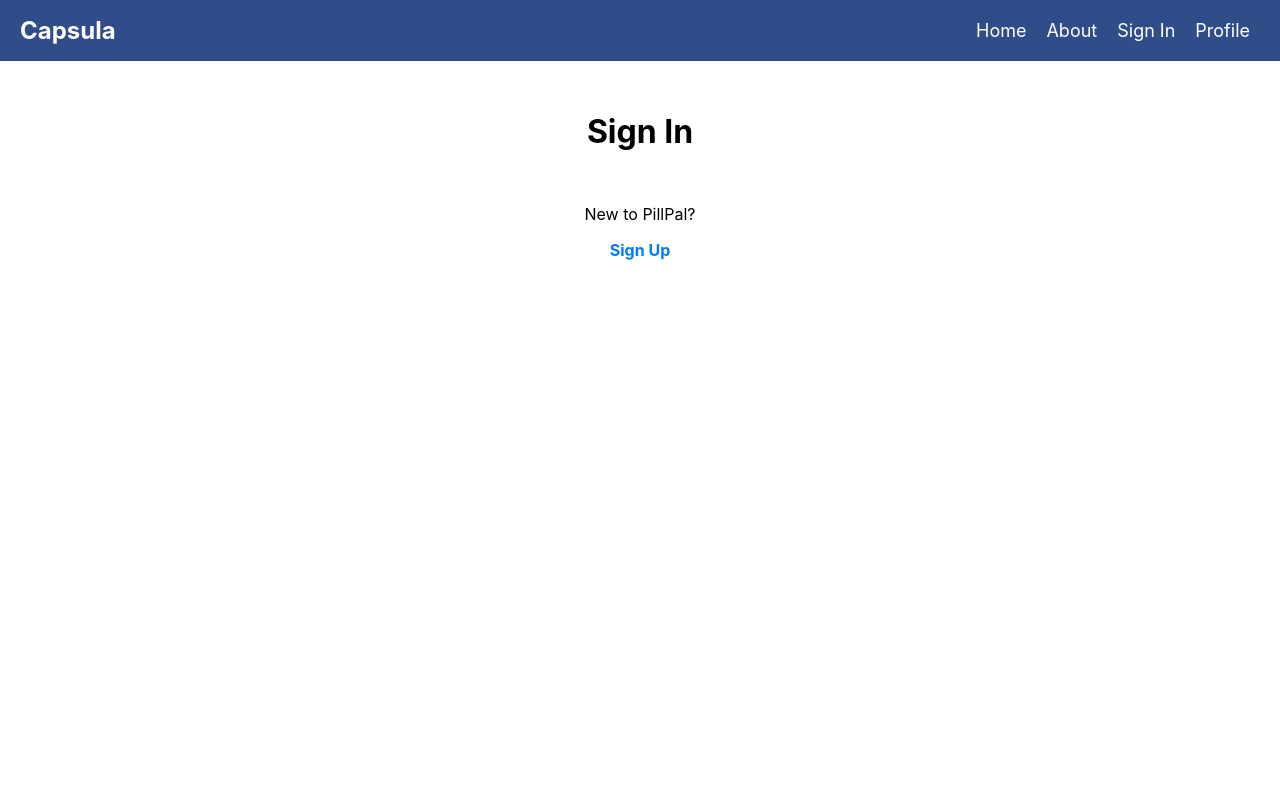
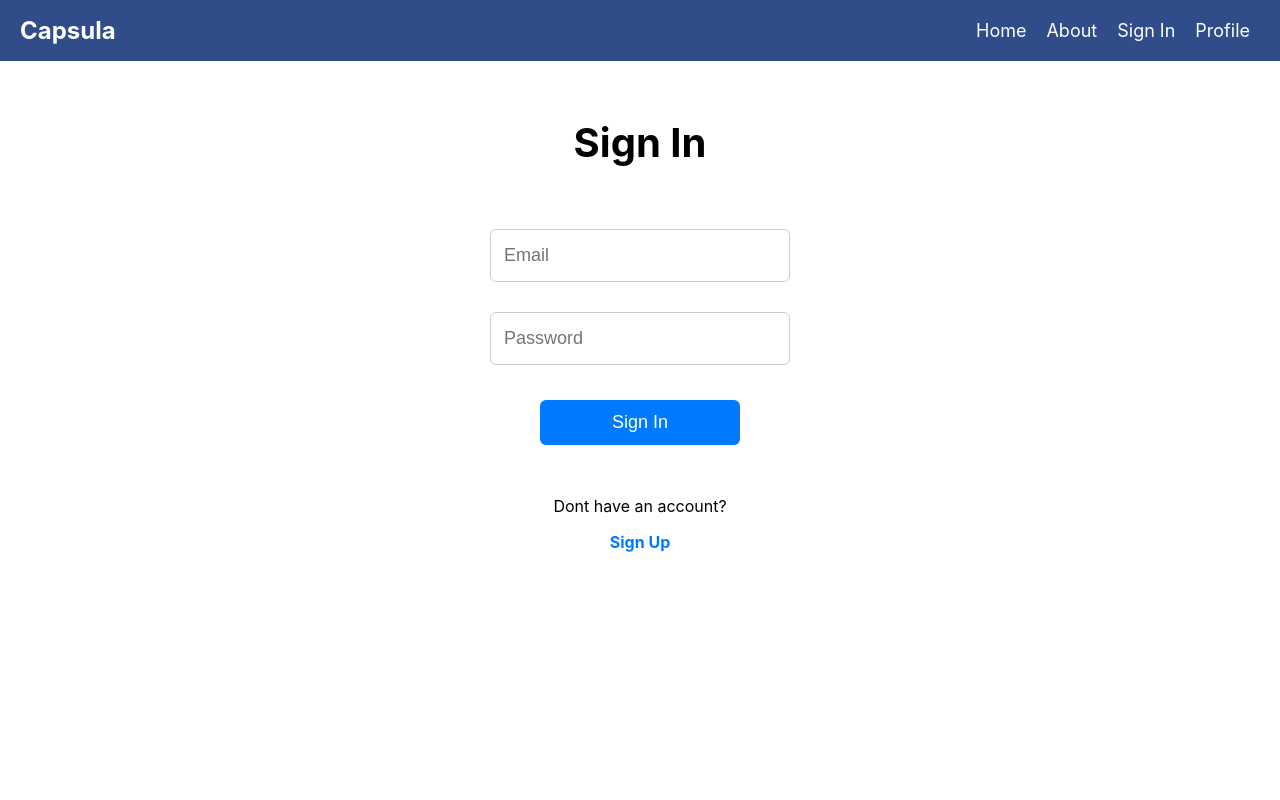
Before and after one commit to mkedar/PillPal, a React (Create React App) app: page /signin in a window 1280 px wide. Shown: the top 800 px of the page. Built offline with nearby package versions, Linux system fonts and the light colour scheme.

Commit message:
add sign in page functionality

```diff
--- a/src/pages/SignIn.jsx
+++ b/src/pages/SignIn.jsx
@@ -1,17 +1,62 @@
-// SignIn.jsx
-
 import React from 'react';
-import { Link } from 'react-router-dom';
-import './signUpIn.css'; // Reuse the CSS file
+import { Link, useNavigate } from 'react-router-dom';
+import { useState } from 'react';
+import './signUpIn.css'; // Import the CSS file
 
 export default function SignIn() {
+  const [formData, setFormData] = useState({});
+  const [error, setError] = useState(null);
+  const [loading, setLoading] = useState (false);
+  const navigate = useNavigate();
+
+  const handleChange = (e) => {
+    setFormData(
+      {
+        ...formData,
+        [e.target.id]: e.target.value,
+      }
+    );
+  };
+
+  const handleSubmit = async (e) => {
+    e.preventDefault();
+    try{
+      setLoading(true);
+      const res = await fetch('/api/auth/signin', {
+        method: 'POST',
+        headers: {
+          'Content-Type': 'application/json',
+        },
+        body: JSON.stringify(formData),
+      });
+      const data = await res.json();
+      if(data.success === false){
+        setError(data.message);
+        setLoading(false);
+        return;
+      }
+      setLoading(false);
+      setError(null);
+      navigate('/');
+    }catch (error){
+      setLoading(false);
+      setError(error.message);
+    }
+  };
+
   return (
     <div className="signup-container">
-      <h1>Sign In</h1>
+      <h1 className='signUpTitle'>Sign In</h1>
+      <form onSubmit={handleSubmit} className="signup-form">
+        <input type="email" placeholder="Email" id="email" className="input-field" onChange={handleChange} ></input>
+        <input type="password" placeholder="Password" id="password" className="input-field" onChange={handleChange} ></input>
+        <button disabled={loading} className="signup-button">{ loading ? "Loading ..." : "Sign In"}</button>
+      </form>
       <div className="signin-link-container">
-        <p>New to PillPal?</p>
+        <p>Dont have an account?</p>
         <Link to="/signup" className="signin-link">Sign Up</Link>
       </div>
+      {error && <p>{error}</p>}
     </div>
   );
 }
```
